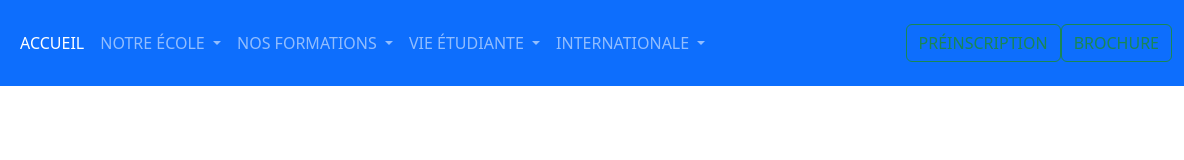
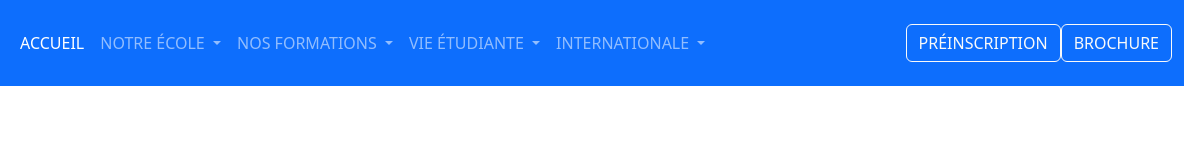
Before and after one commit to Maximus203/clone-frontend-estm, a plain HTML site: page index.html in a window 1280 px wide. Shown: the full height of the page, 96-1280 px from the left. Drawn offline with nearby package versions, Linux system fonts and the light colour scheme.

Commit message:
MAJ navbar

```diff
--- a/index.html
+++ b/index.html
@@ -77,8 +77,8 @@
 
                 </ul>
                 <form class="d-flex" role="search">
-                    <button class="btn btn-outline-success" type="submit">PRÉINSCRIPTION</button>
-                    <button class="btn btn-outline-success" type="submit">BROCHURE</button>
+                    <button class="btn btn-outline-light" type="submit">PRÉINSCRIPTION</button>
+                    <button class="btn btn-outline-light" type="submit">BROCHURE</button>
                 </form>
             </div>
         </div>
```
